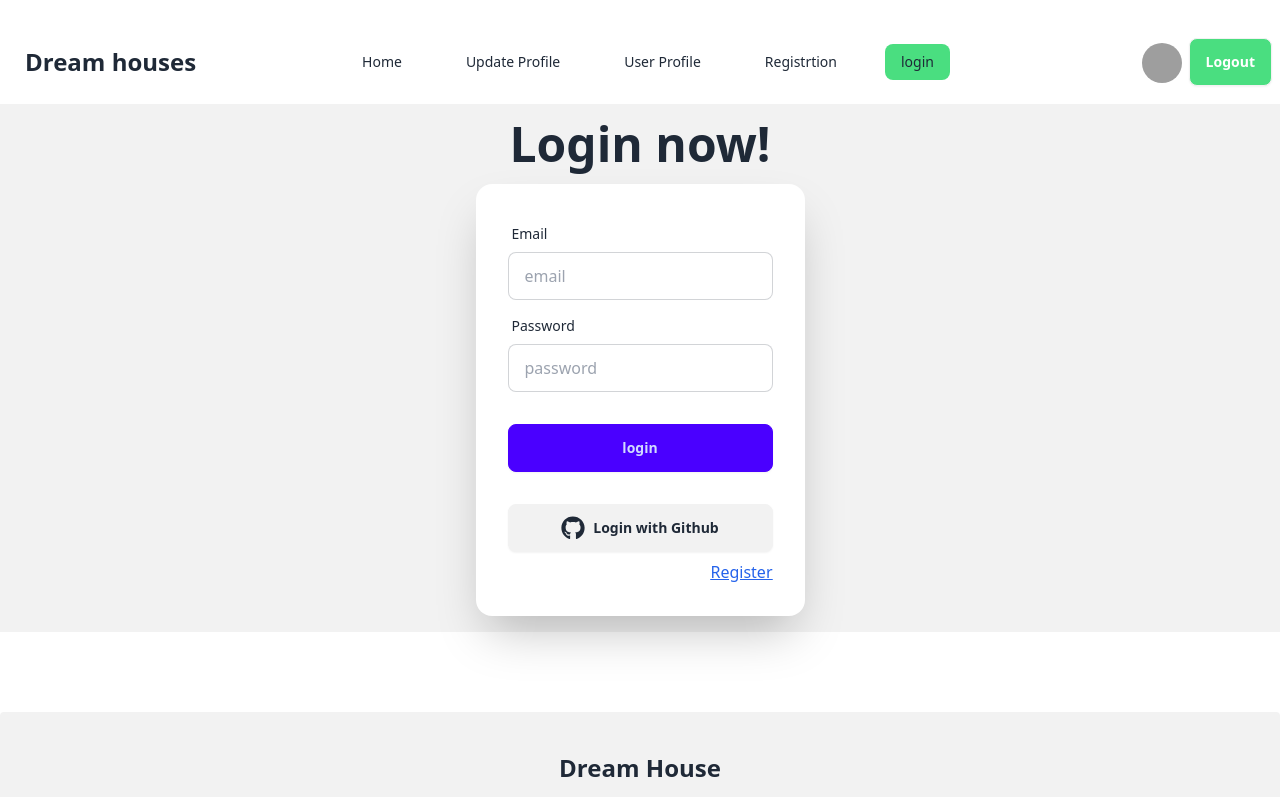
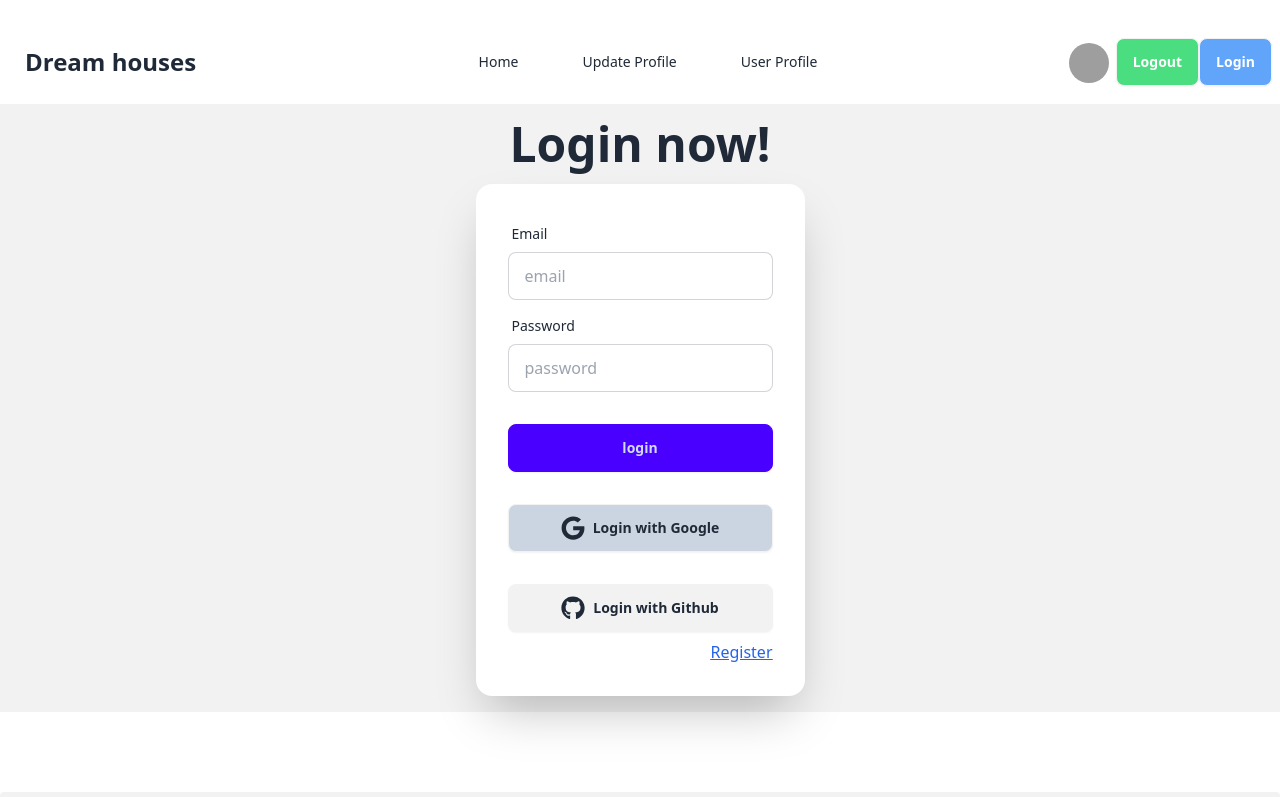
Before and after one commit to nafis200/assignmnet-9, a React (Vite) app: page /login in a window 1280 px wide. Shown: the top 797 px of the page. Built offline with nearby package versions, Linux system fonts and the light colour scheme; no server answers; grey boxes are pictures that could not be loaded.

Commit message:
authentication processing

```diff
--- a/src/cards/form/Login.jsx
+++ b/src/cards/form/Login.jsx
@@ -2,7 +2,11 @@
 import { Helmet } from 'react-helmet';
 import { NavLink } from 'react-router-dom';
 import { FaGithub } from "react-icons/fa";
+import { FaGoogle } from "react-icons/fa";
 const Login = () => {
+  const handlelogin = e =>{
+      e.preventDefault();
+  }
     return (
         <div>
             <Helmet>
@@ -16,7 +20,7 @@ const Login = () => {
             </h1>
           </div>
           <div className="card shrink-0 w-full max-w-sm shadow-2xl bg-base-100">
-            <form  className="card-body">
+            <form onSubmit={handlelogin} className="card-body">
               <div className="form-control">
                 <label className="label">
                   <span className="label-text">Email</span>
@@ -43,6 +47,9 @@ const Login = () => {
                 <button className="btn btn-primary">login</button>
               </div>
               <div className="form-control mt-6">
+                <button className="btn  font-bold bg-slate-300"> <span> <FaGoogle className='text-2xl'></FaGoogle> </span>Login with Google</button>
+              </div>
+              <div className="form-control mt-6">
                 <button className="btn  font-bold"> <span> <FaGithub className='text-2xl'></FaGithub> </span>Login with Github</button>
               </div>
               <div className="flex justify-end text-blue-600 underline"> <NavLink to="/registration">Register</NavLink> </div>
--- a/src/main.jsx
+++ b/src/main.jsx
@@ -13,6 +13,8 @@ import Update from './pages/Update';
 import Carddetail from './cards/Carddetail';
 import Registration from './cards/form/Registration';
 import Login from './cards/form/Login';
+import Privateroute from './private/Privateroute';
+import Authprovider from './provider/Authprovider';
 
 const router = createBrowserRouter([
   {
@@ -27,15 +29,15 @@ const router = createBrowserRouter([
          },
          {
             path:'/user',
-            element:<User></User>
+            element:<Privateroute><User></User></Privateroute>,
          },
          {
            path:'/update',
-           element:<Update></Update>
+           element:<Privateroute><Update></Update></Privateroute>
          },
          {
            path:`/detail/:id`,
-           element:<Carddetail></Carddetail>,
+           element:<Privateroute><Carddetail></Carddetail></Privateroute>,
            loader:()=>fetch('/data.json')
          },
          {
@@ -54,6 +56,8 @@ const router = createBrowserRouter([
 
 ReactDOM.createRoot(document.getElementById("root")).render(
   <React.StrictMode>
+    <Authprovider>
     <RouterProvider router={router} />
+    </Authprovider>
   </React.StrictMode>
 );
--- a/src/navbar/Navbar.jsx
+++ b/src/navbar/Navbar.jsx
@@ -38,34 +38,6 @@ const Navbar = () => {
           }
         >
           User Profile
-        </NavLink>
-      </li>
-      <li className="lg:ml-4 p-2">
-        <NavLink
-          to="/registration"
-          className={({ isActive, isPending }) =>
-            isActive
-              ? "bg-green-400 hover:bg-red-600"
-              : isPending
-              ? "pending"
-              : ""
-          }
-        >
-          Registrtion
-        </NavLink>
-      </li>
-      <li className="lg:ml-4 p-2">
-        <NavLink
-          to="/login"
-          className={({ isActive, isPending }) =>
-            isActive
-              ? "bg-green-400 hover:bg-red-600"
-              : isPending
-              ? "pending"
-              : ""
-          }
-        >
-          login
         </NavLink>
       </li>
 
@@ -131,6 +103,7 @@ const Navbar = () => {
             </div>
             <button className="btn lg:p-4 md:p-4 text-white bg-green-400">Logout</button>
             {/*  */}
+            <NavLink to="/login"><button className="btn lg:p-4 md:p-4 text-white bg-blue-400">Login</button></NavLink>
           </div>
         </div>
       </div>
--- /dev/null
+++ b/src/private/Privateroute.jsx
@@ -0,0 +1,22 @@
+import { useContext } from "react";
+import { AuthContext } from "../provider/Authprovider";
+import { Navigate } from "react-router";
+
+
+
+
+
+const Privateroute = ({children}) => {
+    const {users,loading} = useContext(AuthContext)
+    if(loading){
+        return <span className="loading loading-spinner text-error lg:text-4xl md:text-3xl text-2xl lg:ml-[700px] md:ml-[400px] ml-[200px] mt-10"></span>
+    }
+    if(users){
+         return children
+    }
+    return (
+        <Navigate to="/login"></Navigate>
+    );
+};
+
+export default Privateroute;
--- /dev/null
+++ b/src/provider/Authprovider.jsx
@@ -0,0 +1,60 @@
+
+import { createContext, useEffect, useState } from "react";
+import auth from "../../firebase";
+import { GithubAuthProvider, GoogleAuthProvider, createUserWithEmailAndPassword, onAuthStateChanged, signInWithEmailAndPassword, signInWithPopup, signOut } from "firebase/auth";
+
+export const AuthContext = createContext(null)
+const googleProvider = new GoogleAuthProvider()
+const githubProvider = new GithubAuthProvider();
+
+
+
+const Authprovider = ({children}) => {
+    const [users,setUsers] = useState()
+    const [loading,setLoading] = useState(true)
+    const createUser = (email,password)=>{
+        setLoading(true);
+        return createUserWithEmailAndPassword(auth,email,password)
+
+   }
+   const signInUser = (email,password) =>{
+    setLoading(true)
+    return signInWithEmailAndPassword(auth,email,password)
+
+}
+const logOut = ()=>{
+     setLoading(true)
+     return signOut(auth);
+}
+const signIngoogle = ()=>{
+    setLoading(true)
+    return signInWithPopup(auth,googleProvider)
+}
+
+const signIngithub = ()=>{
+     setLoading(true);
+     return signInWithPopup(auth,githubProvider)
+}
+
+useEffect(()=>{
+    const unSubscrive = onAuthStateChanged(auth, currentUser=>{
+        console.log('observing current user inside useEffect', currentUser);
+          setUser(currentUser)
+          setLoading(false)
+
+     })
+     return ()=>{
+         unSubscrive()
+     }
+},[])
+
+const authInfo = {users,createUser,signInUser,logOut,loading,signIngoogle,signIngithub}
+
+    return (
+        <AuthContext.Provider value = {authInfo}>
+              {children}
+        </AuthContext.Provider>
+    );
+};
+
+export default Authprovider;
```
